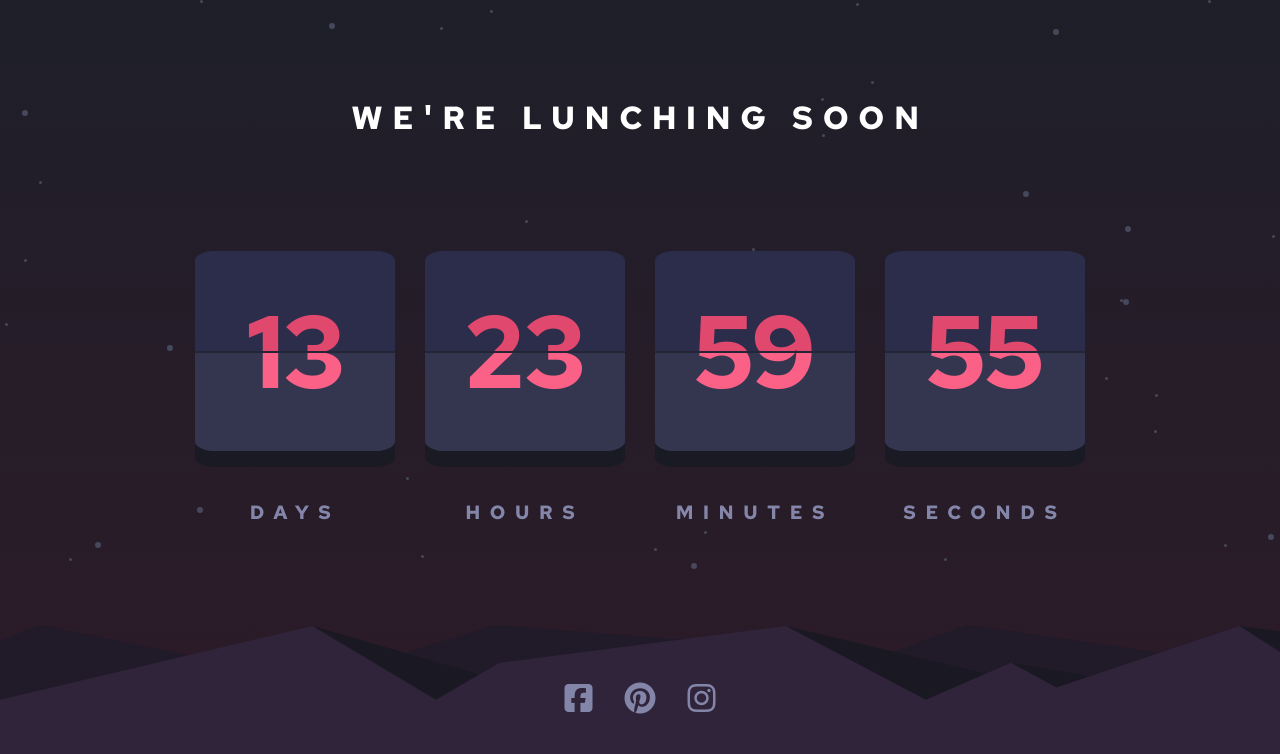
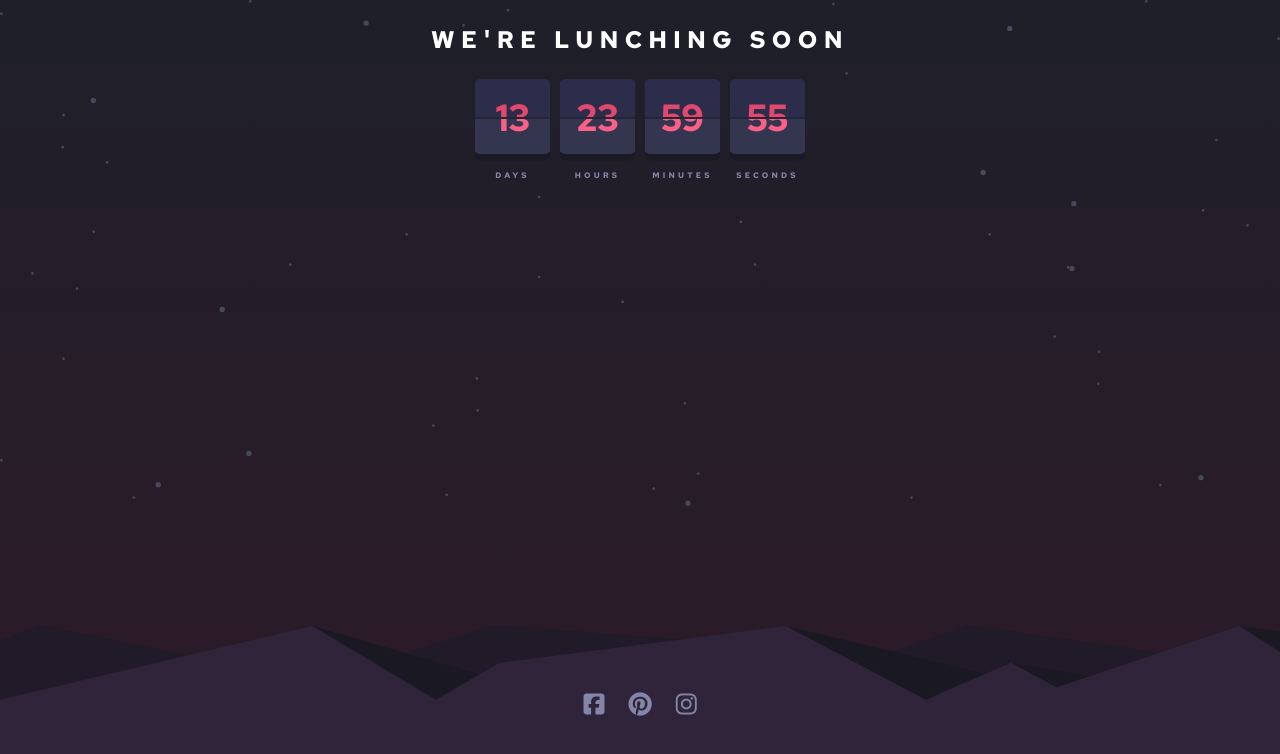
Before and after one commit to Spitelon/CountDown-Timer, a plain HTML site: page index.html in a window 1280 px wide. Drawn offline with Linux system fonts and the light colour scheme.

Commit message:
Add files via upload

```diff
--- a/css/style.css
+++ b/css/style.css
@@ -50,20 +50,33 @@ a {
   left: 0;
   width: 100%;
   height: 100%;
-  z-index: -2;
+  z-index: -3;
   background-image: linear-gradient(var(--color-very-dark-blue), rgb(46, 26, 40));
 }
 
-.backgrounds {
+.background__stars {
   position: absolute;
   top: 0;
   left: 0;
   width: 100%;
   height: 100%;
-  background-image: url(../Images/bg-stars.svg), url(../Images/pattern-hills.svg);
-  background-size: auto, contain;
-  background-position: top, bottom;
-  background-repeat: repeat-x, no-repeat;
+  background-image: url(../Images/bg-stars.svg);
+  background-size:contain;
+  background-position: top;
+  background-repeat: repeat-x;
+  z-index: -2;
+}
+
+.background__mountains {
+  position: absolute;
+  top: 0;
+  left: 0;
+  width: 100%;
+  height: 100%;
+  background-image: url(../Images/pattern-hills.svg);
+  background-size: contain;
+  background-position: bottom;
+  background-repeat: no-repeat;
   z-index: -1;
 }
 
@@ -123,7 +136,7 @@ a {
 }
 
 .segment-display__top {
-  line-height: 2;
+  line-height: 1.970;
   color: var(--color-darker-red);
   background-color: var(--color-darker-desaturated-blue);
   border-radius: 10% 10% 0 0;
@@ -156,7 +169,7 @@ a {
 
 .segment-overlay__top {
   top: 0;
-  line-height: 2;
+  line-height: 1.970;
   color: var(--color-darker-red);
   background-color: var(--color-darker-desaturated-blue);
   transform-origin: bottom;
@@ -243,10 +256,10 @@ a {
 
   .segment-overlay__top,
   .segment-display__top {
-    line-height: 2.140;
+    line-height: 2.130;
   }
 
-  .backgrounds {
+  .background__mountains {
     background-size: auto;
   }
 
@@ -306,7 +319,7 @@ a {
 
   .segment-overlay__top,
   .segment-display__top {
-    line-height: 2.2;
+    line-height: 2.165;
   }
 
   .segment-display__bottom {
@@ -330,6 +343,61 @@ a {
   }
 }
 
+@media screen and (max-device-width: 1023px) and (orientation:landscape) {
+  .time__name {
+    letter-spacing: 0.2rem;
+    font-size: 0.5rem;
+    margin-top: 1rem;
+  }
+
+  .countdown {
+    gap: 10px;
+  }
+
+  .time-segment {
+    font-size: 35px;
+    width: 75px;
+    height: 75px;
+  }
+
+  .segment-overlay__top,
+  .segment-display__top {
+    line-height: 2.165;
+  }
+
+  .segment-display__bottom {
+    box-shadow: 0 0.4rem 0 var(--color-very-dark-black-blue);
+  }
+
+  .socials__group {
+    gap: 1.5rem;
+    font-size: 1.5rem;
+  }
+
+  .countdown__header {
+    margin-top: 5rem;
+    margin-bottom: 5rem;
+    font-size: 1.5rem;
+    letter-spacing: 0.4rem;
+  }
+
+  .countdown__header {
+    margin-top: 1.5rem;
+    margin-bottom: 1.5rem;
+  }
+}
+
+@media screen and (max-device-width: 768px) and (orientation:landscape) {
+  .countdown__section {
+    margin-top: 0;
+  }
+
+  .background__mountains {
+    background-size: contain;
+  }
+}
+
+
 @media only screen and (max-width: 375px) {
   .countdown {
     flex-wrap: wrap;
@@ -343,4 +411,5 @@ a {
   .countdown__header {
     margin-top: 4rem;
   }
+
 }
--- a/index.html
+++ b/index.html
@@ -14,7 +14,8 @@
 
 <body>
   <div class="background__color"></div>
-  <div class="backgrounds"></div>
+  <div class="background__stars"></div>
+  <div class="background__mountains"></div>
   <section class="countdown__section container">
     <h2 class="countdown__header">We're lunching soon</h2>
     <div class="countdown">
```
